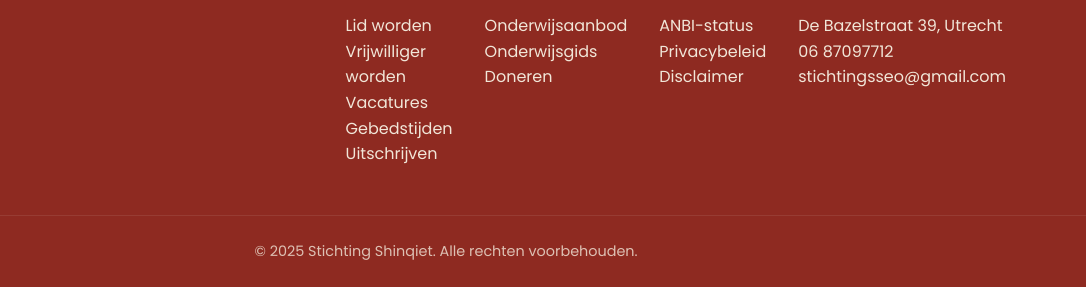
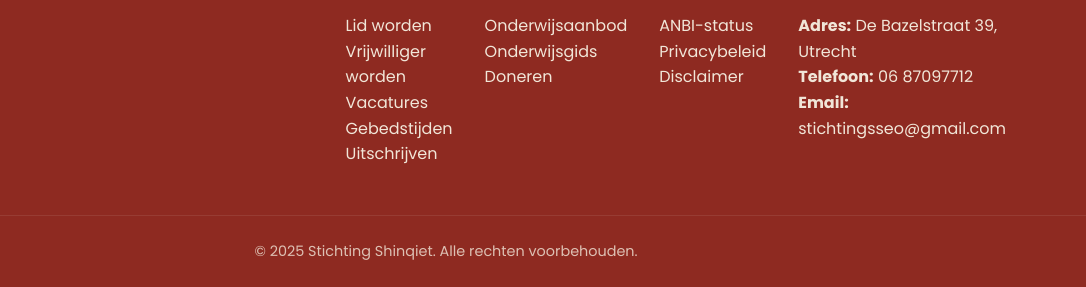
Before and after one commit to moh03elk-spec/shinqietstichtingbeta, a plain HTML site: page index.html in a window 1280 px wide. Shown: the part 3829-4116 px from the top of the page, 194-1280 px from the left. Drawn offline with Linux system fonts and the light colour scheme.

Commit message:
feat: add labels to contact info in footer

```diff
--- a/index.html
+++ b/index.html
@@ -262,9 +262,9 @@
         <div class="footer-contact">
           <h4>Contact</h4>
           <ul>
-            <li>De Bazelstraat 39, Utrecht</li>
-            <li><a href="tel:+31687097712">06 87097712</a></li>
-            <li><a href="mailto:stichtingsseo@gmail.com">stichtingsseo@gmail.com</a></li>
+            <li><strong>Adres:</strong> De Bazelstraat 39, Utrecht</li>
+            <li><strong>Telefoon:</strong> <a href="tel:+31687097712">06 87097712</a></li>
+            <li><strong>Email:</strong> <a href="mailto:stichtingsseo@gmail.com">stichtingsseo@gmail.com</a></li>
           </ul>
         </div>
       </nav>
```
